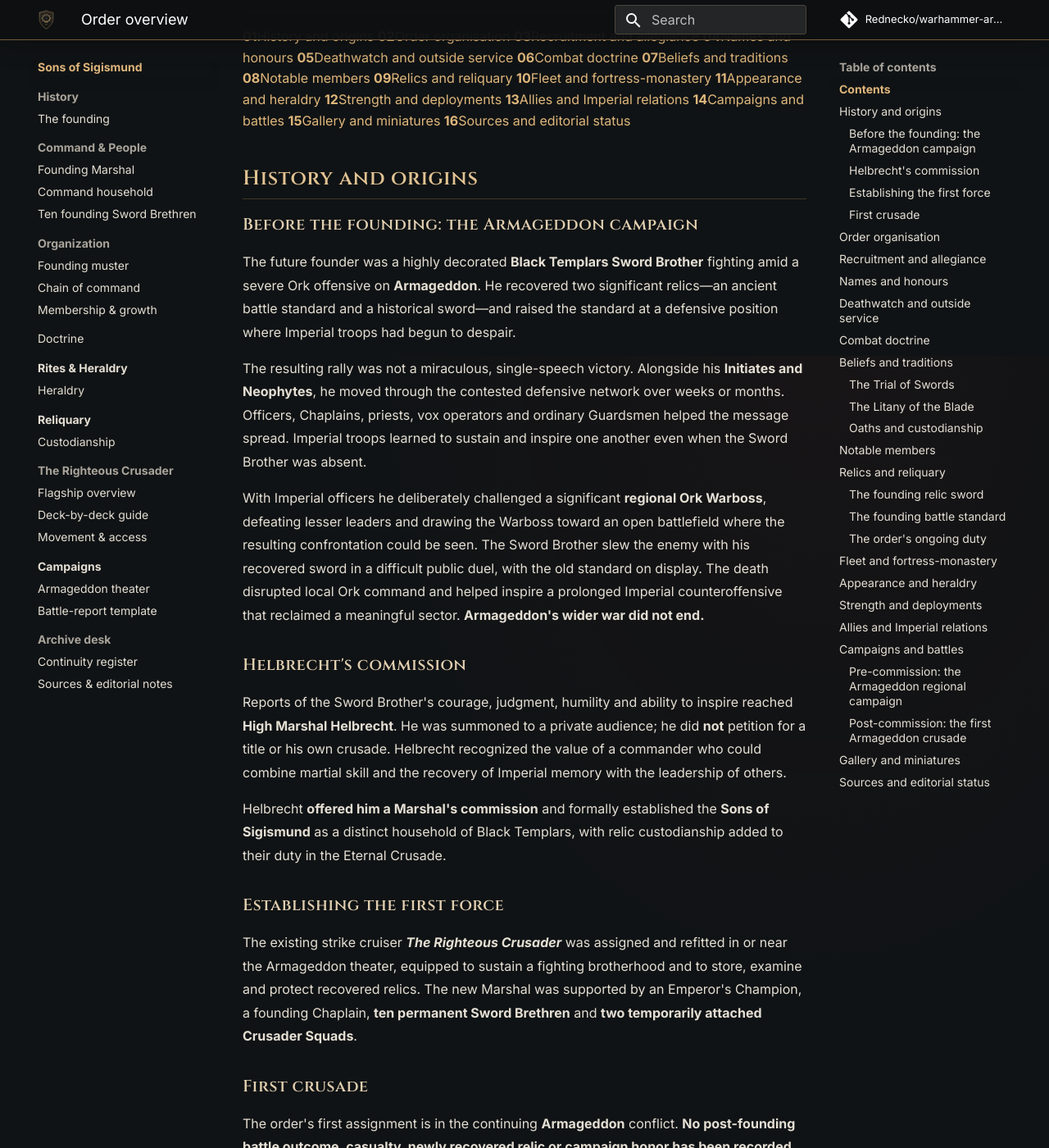
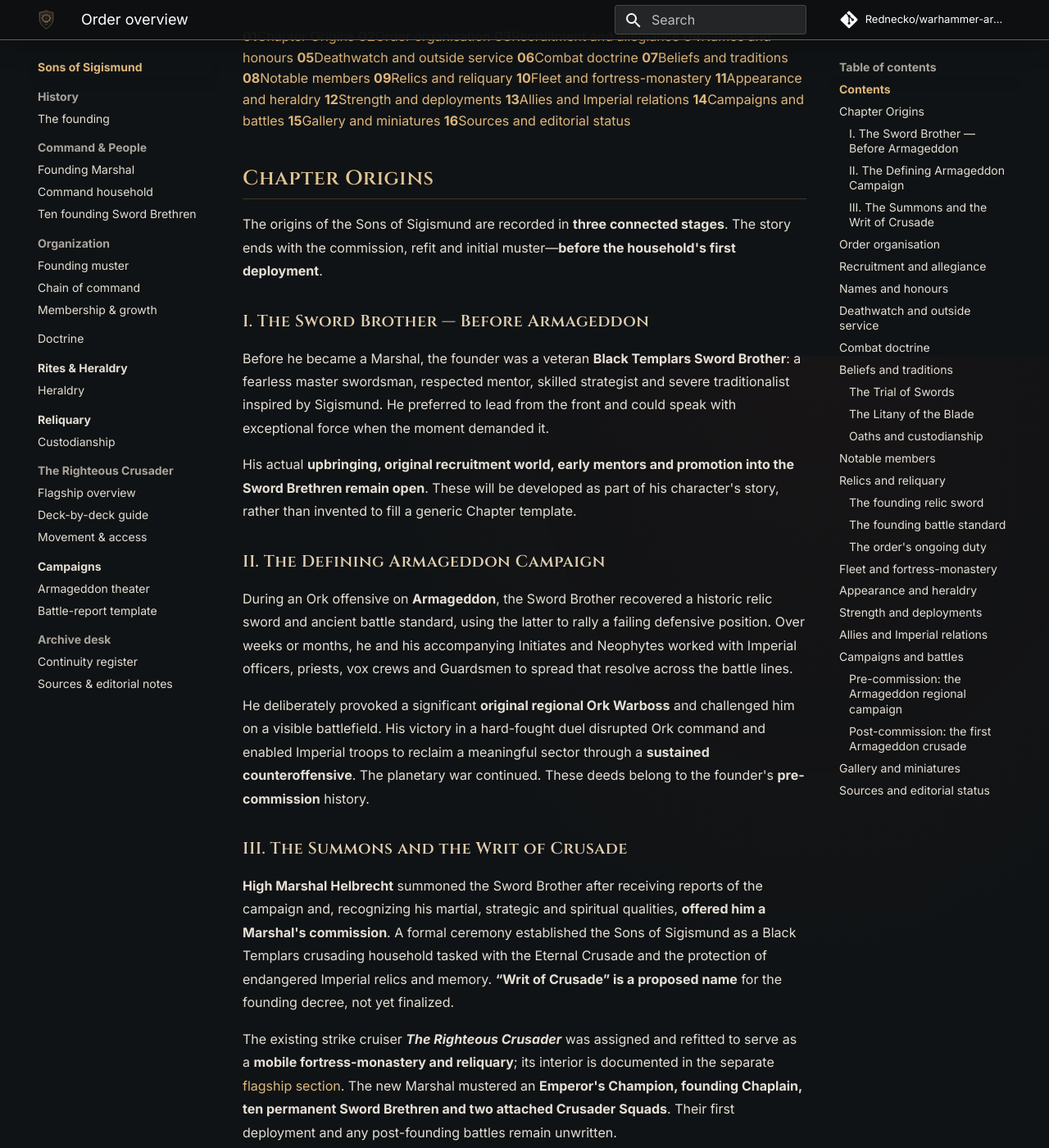
Before and after one commit to Rednecko/warhammer-archives, an MkDocs documentation site: the page built from docs/sons-of-sigismund/index.md, in a window 1280 px wide and 1400 px high, scrolled down 2366 px. Shown: the whole window at 82% size. Built offline with MkDocs 1.6.1 and Material for MkDocs 9.7.7, drawn with Linux system fonts in a browser that asks for light colours; comment, search, counter and statistics services are not loaded; some of the changed text lies outside the part shown.

Commit message:
Restructure origins section as three subsections with ship details linked separately

```diff
--- a/docs/sons-of-sigismund/index.md
+++ b/docs/sons-of-sigismund/index.md
@@ -42,7 +42,7 @@ The **Sons of Sigismund** are a homebrew **Black Templars crusading household**
 ## Contents
 
 <div class="codex-toc" id="contents">
-  <a href="#history-and-origins"><b>01</b><span>History and origins</span></a>
+  <a href="#chapter-origins"><b>01</b><span>Chapter Origins</span></a>
   <a href="#order-organisation"><b>02</b><span>Order organisation</span></a>
   <a href="#recruitment-and-allegiance"><b>03</b><span>Recruitment and allegiance</span></a>
   <a href="#names-and-honours"><b>04</b><span>Names and honours</span></a>
@@ -60,33 +60,31 @@ The **Sons of Sigismund** are a homebrew **Black Templars crusading household**
   <a href="#sources-and-editorial-status"><b>16</b><span>Sources and editorial status</span></a>
 </div>
 
-## History and origins
+## Chapter Origins
 
-### Before the founding: the Armageddon campaign
+The origins of the Sons of Sigismund are recorded in **three connected stages**. The story ends with the commission, refit and initial muster—**before the household's first deployment**.
 
-The future founder was a highly decorated **Black Templars Sword Brother** fighting amid a severe Ork offensive on **Armageddon**. He recovered two significant relics—an ancient battle standard and a historical sword—and raised the standard at a defensive position where Imperial troops had begun to despair.
+### I. The Sword Brother — Before Armageddon
 
-The resulting rally was not a miraculous, single-speech victory. Alongside his **Initiates and Neophytes**, he moved through the contested defensive network over weeks or months. Officers, Chaplains, priests, vox operators and ordinary Guardsmen helped the message spread. Imperial troops learned to sustain and inspire one another even when the Sword Brother was absent.
+Before he became a Marshal, the founder was a veteran **Black Templars Sword Brother**: a fearless master swordsman, respected mentor, skilled strategist and severe traditionalist inspired by Sigismund. He preferred to lead from the front and could speak with exceptional force when the moment demanded it.
 
-With Imperial officers he deliberately challenged a significant **regional Ork Warboss**, defeating lesser leaders and drawing the Warboss toward an open battlefield where the resulting confrontation could be seen. The Sword Brother slew the enemy with his recovered sword in a difficult public duel, with the old standard on display. The death disrupted local Ork command and helped inspire a prolonged Imperial counteroffensive that reclaimed a meaningful sector. **Armageddon's wider war did not end.**
+His actual **upbringing, original recruitment world, early mentors and promotion into the Sword Brethren remain open**. These will be developed as part of his character's story, rather than invented to fill a generic Chapter template.
 
-### Helbrecht's commission
+### II. The Defining Armageddon Campaign
 
-Reports of the Sword Brother's courage, judgment, humility and ability to inspire reached **High Marshal Helbrecht**. He was summoned to a private audience; he did **not** petition for a title or his own crusade. Helbrecht recognized the value of a commander who could combine martial skill and the recovery of Imperial memory with the leadership of others.
+During an Ork offensive on **Armageddon**, the Sword Brother recovered a historic relic sword and ancient battle standard, using the latter to rally a failing defensive position. Over weeks or months, he and his accompanying Initiates and Neophytes worked with Imperial officers, priests, vox crews and Guardsmen to spread that resolve across the battle lines.
 
-Helbrecht **offered him a Marshal's commission** and formally established the **Sons of Sigismund** as a distinct household of Black Templars, with relic custodianship added to their duty in the Eternal Crusade.
+He deliberately provoked a significant **original regional Ork Warboss** and challenged him on a visible battlefield. His victory in a hard-fought duel disrupted Ork command and enabled Imperial troops to reclaim a meaningful sector through a **sustained counteroffensive**. The planetary war continued. These deeds belong to the founder's **pre-commission** history.
 
-### Establishing the first force
+### III. The Summons and the Writ of Crusade
 
-The existing strike cruiser ***The Righteous Crusader*** was assigned and refitted in or near the Armageddon theater, equipped to sustain a fighting brotherhood and to store, examine and protect recovered relics. The new Marshal was supported by an Emperor's Champion, a founding Chaplain, **ten permanent Sword Brethren** and **two temporarily attached Crusader Squads**.
+**High Marshal Helbrecht** summoned the Sword Brother after receiving reports of the campaign and, recognizing his martial, strategic and spiritual qualities, **offered him a Marshal's commission**. A formal ceremony established the Sons of Sigismund as a Black Templars crusading household tasked with the Eternal Crusade and the protection of endangered Imperial relics and memory. **“Writ of Crusade” is a proposed name** for the founding decree, not yet finalized.
 
-### First crusade
-
-The order's first assignment is in the continuing **Armageddon** conflict. **No post-founding battle outcome, casualty, newly recovered relic or campaign honor has been recorded.**
+The existing strike cruiser ***The Righteous Crusader*** was assigned and refitted to serve as a **mobile fortress-monastery and reliquary**; its interior is documented in the separate [flagship section](fleet/righteous-crusader.md). The new Marshal mustered an **Emperor's Champion, founding Chaplain, ten permanent Sword Brethren and two attached Crusader Squads**. Their first deployment and any post-founding battles remain unwritten.
 
 <div class="archive-grid two">
-  <a class="archive-card" href="history/founding/"><span class="card-index">Full history</span><span class="card-title">The Armageddon founding</span><span class="card-copy">The banner, the sword, the Warboss's challenge and the High Marshal's decision.</span><span class="card-arrow">↗</span></a>
-  <a class="archive-card" href="history/founding/#chapter-origins-six-part-record"><span class="card-index">Six-part audit</span><span class="card-title">The founding questions</span><span class="card-copy">Reason, date, progenitor, gene-seed, demeanor and defining flaw.</span><span class="card-arrow">↗</span></a>
+  <a class="archive-card" href="history/founding/"><span class="card-index">Full origins</span><span class="card-title">Chapter Origins</span><span class="card-copy">The Sword Brother, the Armageddon campaign, and Helbrecht's Writ of Crusade.</span><span class="card-arrow">↗</span></a>
+  <a class="archive-card" href="history/founding/"><span class="card-index">Origins reference</span><span class="card-title">Six founding questions</span><span class="card-copy">Reason, date, lineage, gene-seed, demeanor and flaw tracked without inventing unknown answers.</span><span class="card-arrow">↗</span></a>
 </div>
 
 ## Order organisation
```
